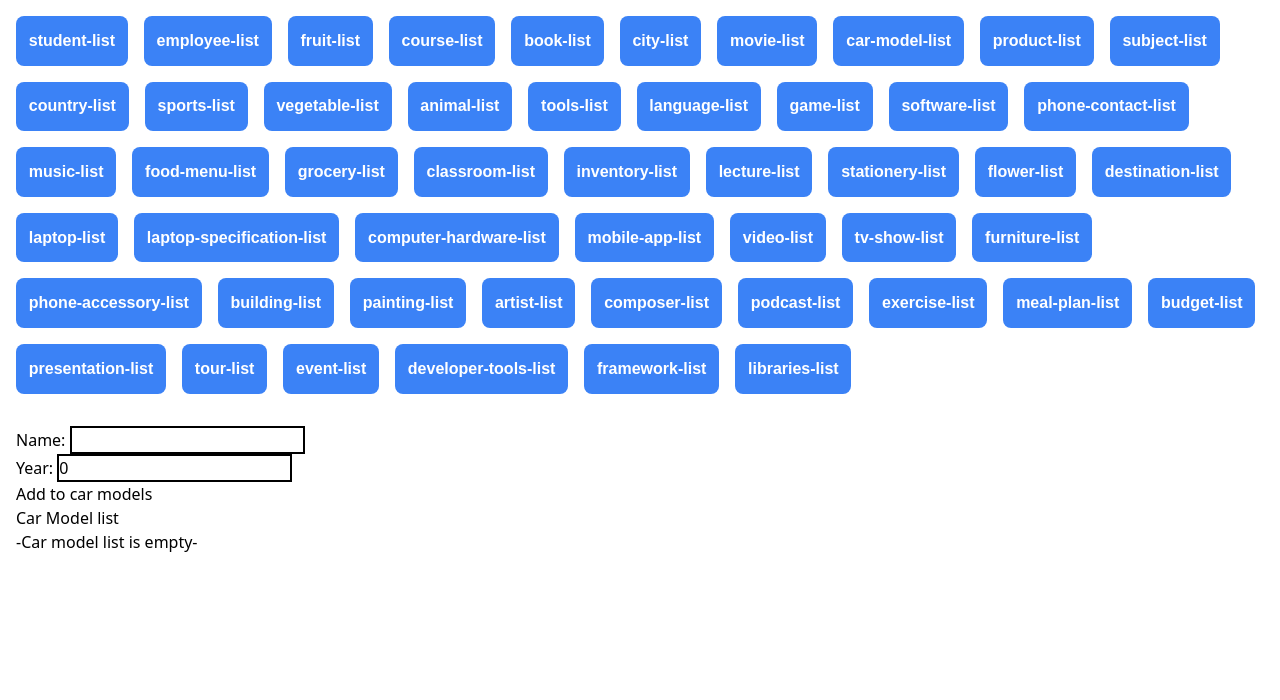
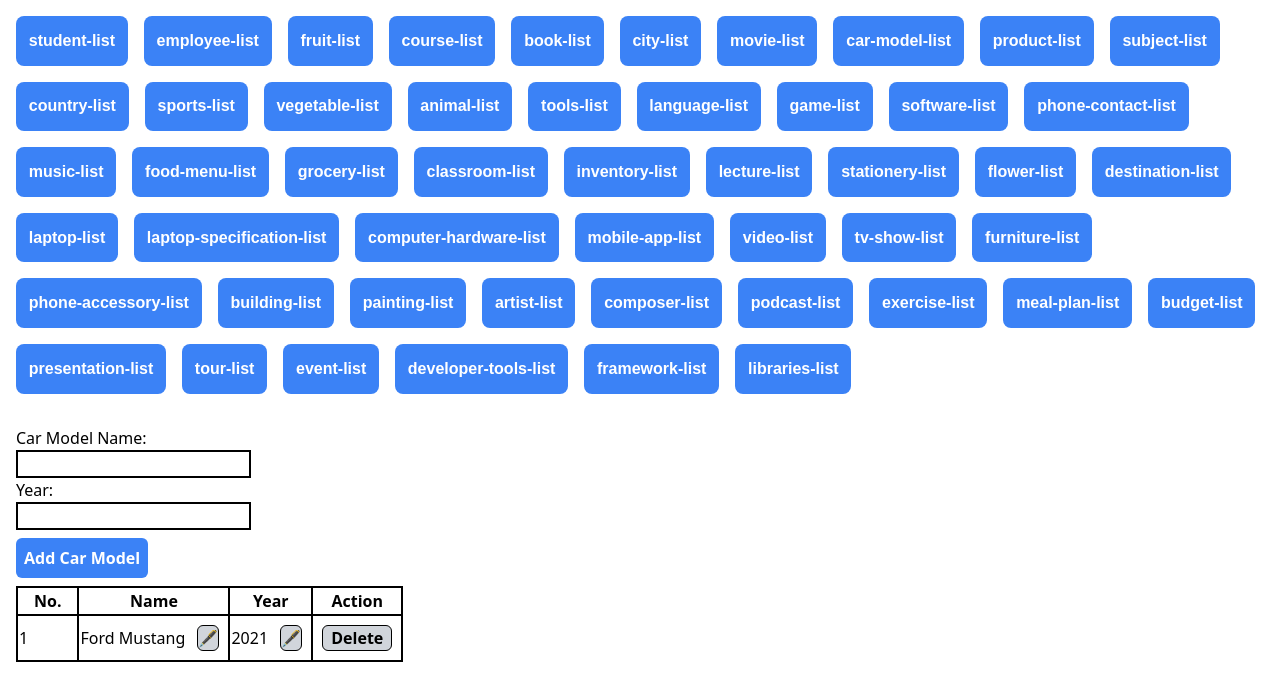
Before and after one commit to devken4u/angular-50-ds-services, an Angular app: page /car-model-list in a window 1280 px wide. Shown: the top 700 px of the page. Built offline with nearby package versions, Linux system fonts and the light colour scheme.

Commit message:
refactor(car modele list comonent): Updated with services feature

```diff
--- a/src/app/car-model-list/car-model-list.component.html
+++ b/src/app/car-model-list/car-model-list.component.html
@@ -1,27 +1,63 @@
 <main>
   <div>
-    <label for="name">Name: </label>
+    <label for="name">Car Model Name: </label>
+    <br />
     <input type="text" id="name" [(ngModel)]="name" />
     <br />
     <label for="year">Year: </label>
+    <br />
     <input type="number" id="year" [(ngModel)]="year" />
     <br />
-    <button (click)="add()">Add to car models</button>
+    <button
+      class="p-2 my-2 font-bold text-white bg-blue-500 rounded-md active:scale-95"
+      (click)="add()"
+    >
+      Add Car Model
+    </button>
   </div>
-  <div>
-    <h1>Car Model list</h1>
-    @if( carModelList.length === 0){
-    <h2>-Car model list is empty-</h2>
-    }@else{
-    <ol>
-      @for( car of carModelList; track $index){
-      <li [style.marginBottom]="'20px'">
-        Name: {{ car.name }} <br />
-        Year: {{ car.year }}
-      </li>
-
+  <table class="border-2 border-black">
+    <thead>
+      <tr>
+        <th class="px-4 border-2 border-black">No.</th>
+        <th class="px-4 border-2 border-black">Name</th>
+        <th class="px-4 border-2 border-black">Year</th>
+        <th class="px-4 border-2 border-black">Action</th>
+      </tr>
+    </thead>
+    <tbody>
+      @for (carModel of carModelList; track $index) {
+      <tr>
+        <td class="border-2 border-black">{{ $index + 1 }}</td>
+        <td class="border-2 border-black">
+          {{ carModel.name }}
+          <button
+            (click)="editField($index, 'name', carModel.name)"
+            class="mx-2 font-bold bg-gray-300 border border-black rounded-md active:scale-95"
+          >
+            🖋
+          </button>
+        </td>
+        <td class="border-2 border-black">
+          {{ carModel.year }}
+          <button
+            (click)="editField($index, 'year', carModel.year)"
+            class="mx-2 font-bold bg-gray-300 border border-black rounded-md active:scale-95"
+          >
+            🖋
+          </button>
+        </td>
+        <td class="border-2 border-black">
+          <div class="py-2">
+            <button
+              (click)="deleteCarModel($index)"
+              class="px-2 mx-2 font-bold bg-gray-300 border border-black rounded-md active:scale-95"
+            >
+              Delete
+            </button>
+          </div>
+        </td>
+      </tr>
       }
-    </ol>
-    }
-  </div>
+    </tbody>
+  </table>
 </main>
--- a/src/app/car-model-list/car-model-list.component.ts
+++ b/src/app/car-model-list/car-model-list.component.ts
@@ -1,23 +1,47 @@
-import { Component } from '@angular/core';
+import { Component, OnInit } from '@angular/core';
+import { CarModelService } from '../services/car-model.service';
 import { CarModel } from '../types';
 
 @Component({
-  selector: 'app-car-model-list',
+  selector: 'app-car-model',
   templateUrl: './car-model-list.component.html',
   styleUrl: './car-model-list.component.css',
 })
-export class CarModelListComponent {
+export class CarModelListComponent implements OnInit {
   carModelList: CarModel[] = [];
+  name: string = '';
+  year: number | null = null;
 
-  name: string = '';
-  year: number = 0;
+  constructor(private carModelService: CarModelService) {}
 
-  add() {
-    this.carModelList.push({
-      name: this.name,
-      year: this.year,
-    });
-    this.name = '';
-    this.year = 0;
+  ngOnInit(): void {
+    this.carModelList = this.carModelService.getCarModelList();
+  }
+
+  add(): void {
+    if (this.name && this.year !== null) {
+      this.carModelService.addCarModel({ name: this.name, year: this.year });
+      this.name = '';
+      this.year = null;
+    }
+  }
+
+  deleteCarModel(index: number): void {
+    this.carModelService.deleteCarModel(index);
+  }
+
+  editField(index: number, fieldName: string, currentValue: any) {
+    const value = prompt(fieldName, currentValue);
+    if (value !== null) {
+      const tempCarModel = {
+        ...this.carModelList[index],
+        [fieldName]: fieldName === 'year' ? Number(value) : value,
+      };
+      this.update(index, tempCarModel);
+    }
+  }
+
+  update(index: number, carModel: CarModel): void {
+    this.carModelService.editCarModel(index, carModel);
   }
 }
--- /dev/null
+++ b/src/app/services/car-model.service.ts
@@ -0,0 +1,26 @@
+// car-model.service.ts
+import { Injectable } from '@angular/core';
+import { CarModel } from '../types';
+
+@Injectable({
+  providedIn: 'root',
+})
+export class CarModelService {
+  private carModelList: CarModel[] = [{ name: 'Ford Mustang', year: 2021 }];
+
+  getCarModelList() {
+    return this.carModelList;
+  }
+
+  addCarModel(carModel: CarModel): void {
+    this.carModelList.push(carModel);
+  }
+
+  deleteCarModel(index: number): void {
+    this.carModelList.splice(index, 1);
+  }
+
+  editCarModel(index: number, newCarModel: CarModel) {
+    this.carModelList[index] = newCarModel;
+  }
+}
```
Also changed, not shown: 1 other file (tests, documents, lock files or other folders).
